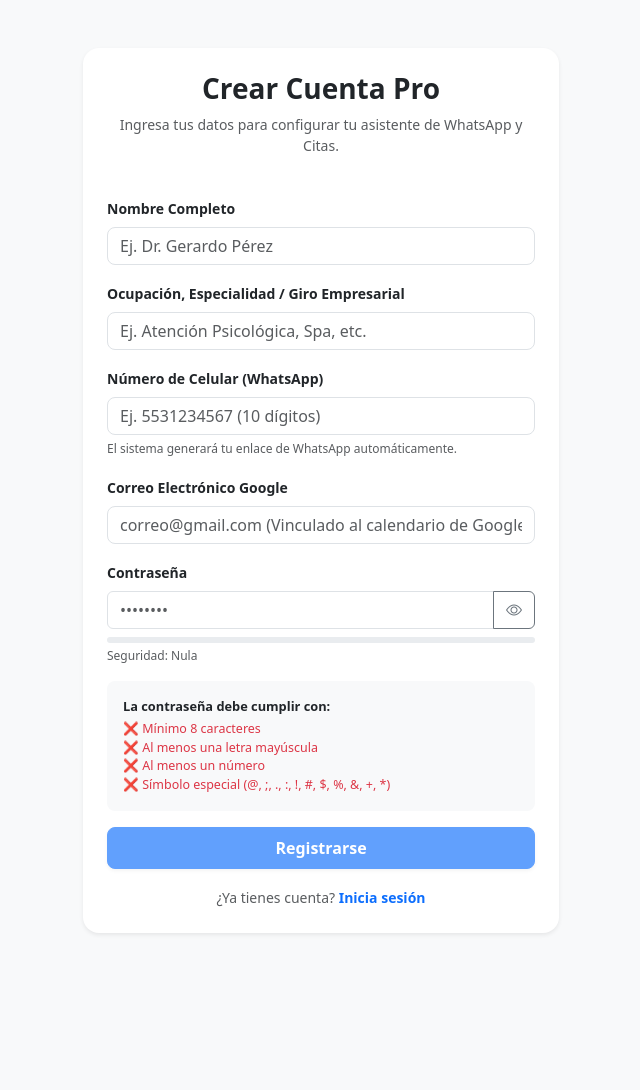
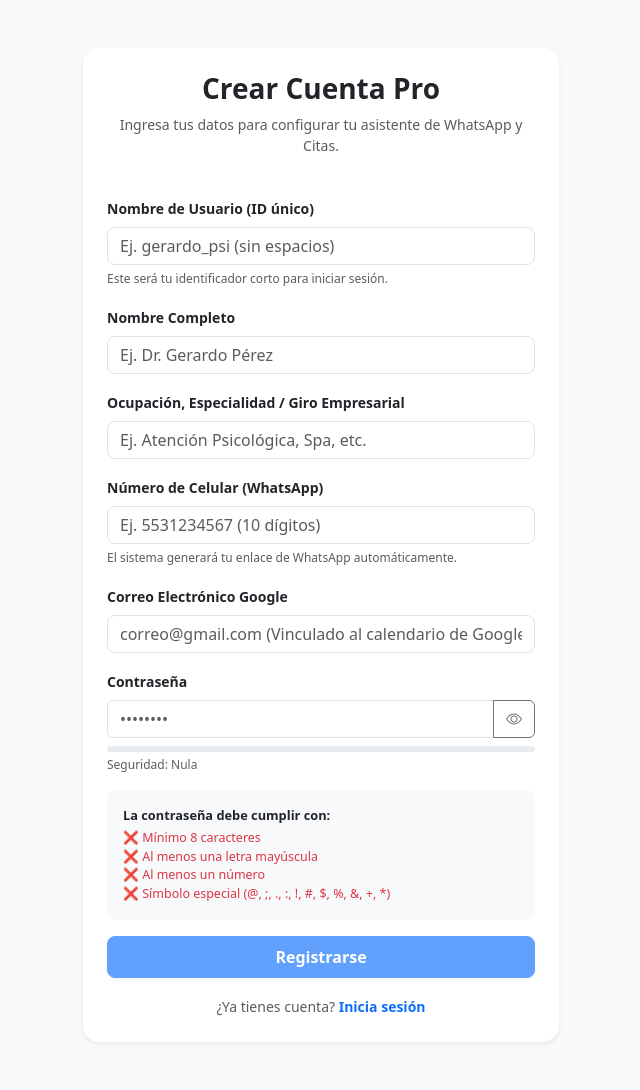
Before and after one commit to gerard24zam-netizen/asistente_virtual, a Flask app: page /register in a window 1280 px wide. Shown: the whole page, without its empty margins (319-959 px from the left). Before the commit the page ends 934 px from the top, so only its background shows below. Run offline with Flask 3, Linux system fonts and the light colour scheme.

Commit message:
Update register.html

```diff
--- a/templates/register.html
+++ b/templates/register.html
@@ -27,6 +27,11 @@
             {% endif %}
 
             <form method="POST" id="registerForm">
+                <div class="mb-3">
+                    <label for="usuario" class="form-label small fw-bold">Nombre de Usuario (ID único)</label>
+                    <input type="text" class="form-control rounded-3" id="usuario" name="usuario" required placeholder="Ej. gerardo_psi (sin espacios)">
+                    <small class="text-muted" style="font-size: 0.75rem;">Este será tu identificador corto para iniciar sesión.</small>
+                </div>
                 <div class="mb-3">
                     <label for="nombre" class="form-label small fw-bold">Nombre Completo</label>
                     <input type="text" class="form-control rounded-3" id="nombre" name="nombre" required placeholder="Ej. Dr. Gerardo Pérez">
```
